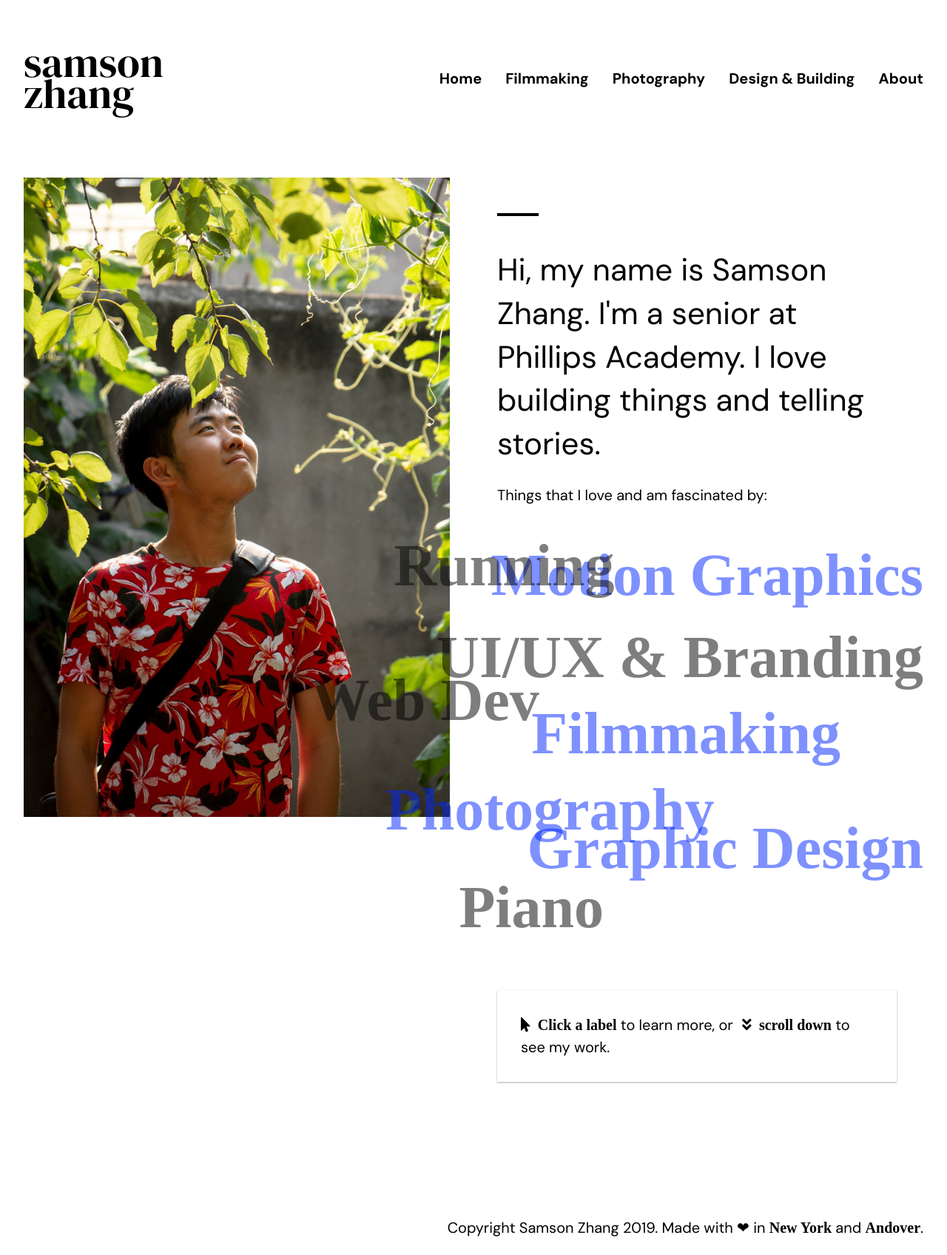
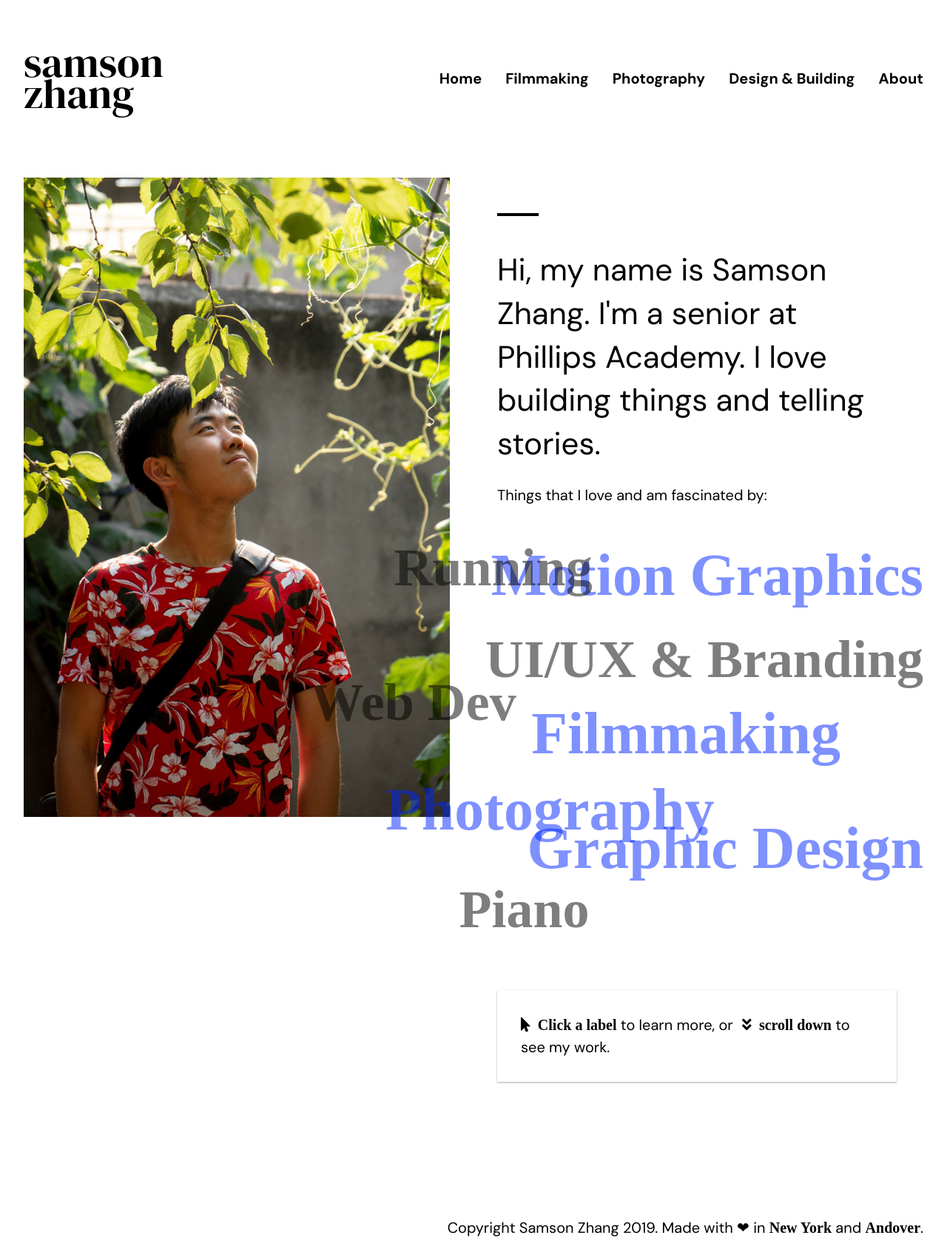
Before and after one commit to wwsalmon/portfolio, a Jekyll site: the page built from index.md, in a window 1280 px wide. Shown: the whole page at 74% size. Built offline with Jekyll 4.4.1, drawn with Linux system fonts in a browser that asks for light colours; some web fonts are replaced.

Commit message:
Home cloud tweaks (#19)

```diff
--- a/css/homecloud.scss
+++ b/css/homecloud.scss
@@ -11,23 +11,27 @@
 
     .thing-label{
         font-weight: 700;
-        font-size: 80px;
+        font-size: 72px;
         opacity: 0.5;
-        cursor: pointer;
         font-family: 'DM Serif Text';
         transition: all 0.2s ease;
         user-select: none;
 
         &.selected{
-            font-size: 84px;
+            font-size: 76px;
         }
 
         &:hover, &.selected{
             opacity: 1.0;
         }
 
-        &:hover{
-            transform: translate(4px,4px);
+        &.thing-link{
+            font-size: 80px;
+            cursor: pointer;
+
+            &:hover{
+                transform: translate(4px,4px);
+            }
         }
     }
 }
--- a/js/homecloud.js
+++ b/js/homecloud.js
@@ -37,6 +37,10 @@ function ticked(){
     u.enter()
         .append('text')
         .classed('thing-label',true)
+        .classed('thing-link',function(d){
+            if (d.url) return true;
+            return false;
+        })
         .attr('id', function(d){
             return d.id;
         })
```
